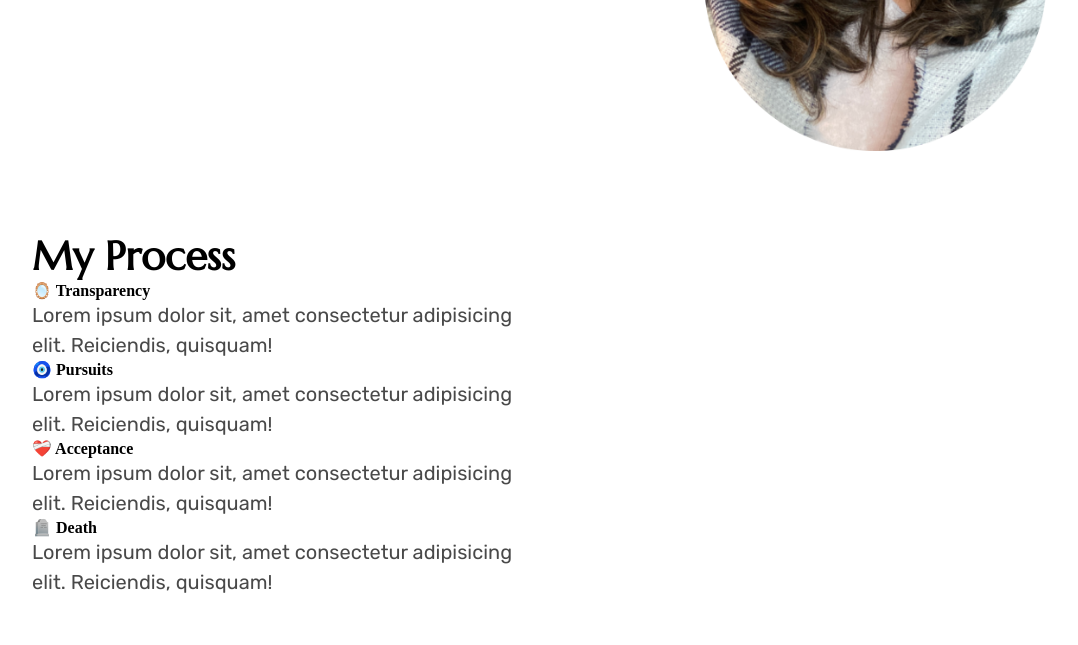
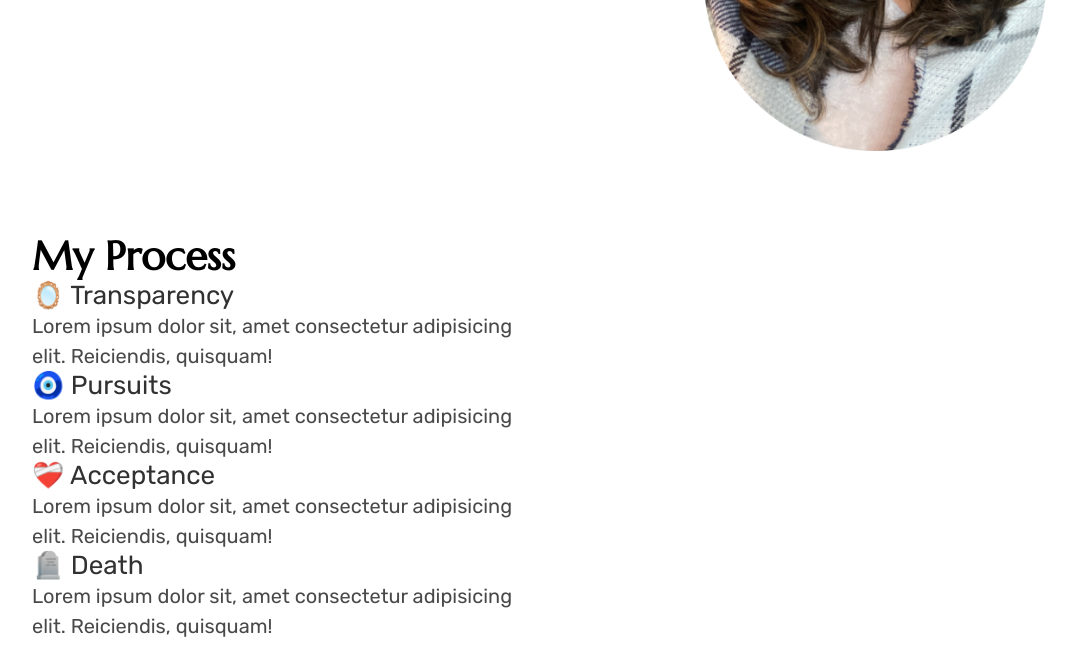
Before and after one commit to grimxreaper/tarot_site, a plain HTML site: page index.html in a window 1280 px wide. Shown: the part 1490-2135 px from the top of the page, without its empty margins (99-1177 px from the left). Drawn offline with Linux system fonts and the light colour scheme; a web font is replaced by a local one.

Commit message:
alter font size

```diff
--- a/styles.scss
+++ b/styles.scss
@@ -219,6 +219,14 @@ p {
       width: 600px;
     }
   }
+
+  h4 {
+    font-family: $body;
+    font-weight: 400;
+    line-height: 30px;
+    font-size: 26px;
+    color: rgb(49, 49, 49);
+  }
 }
 
 i.fab.fa-github,
```
Also changed, not shown: styles.css, 1 other file.
